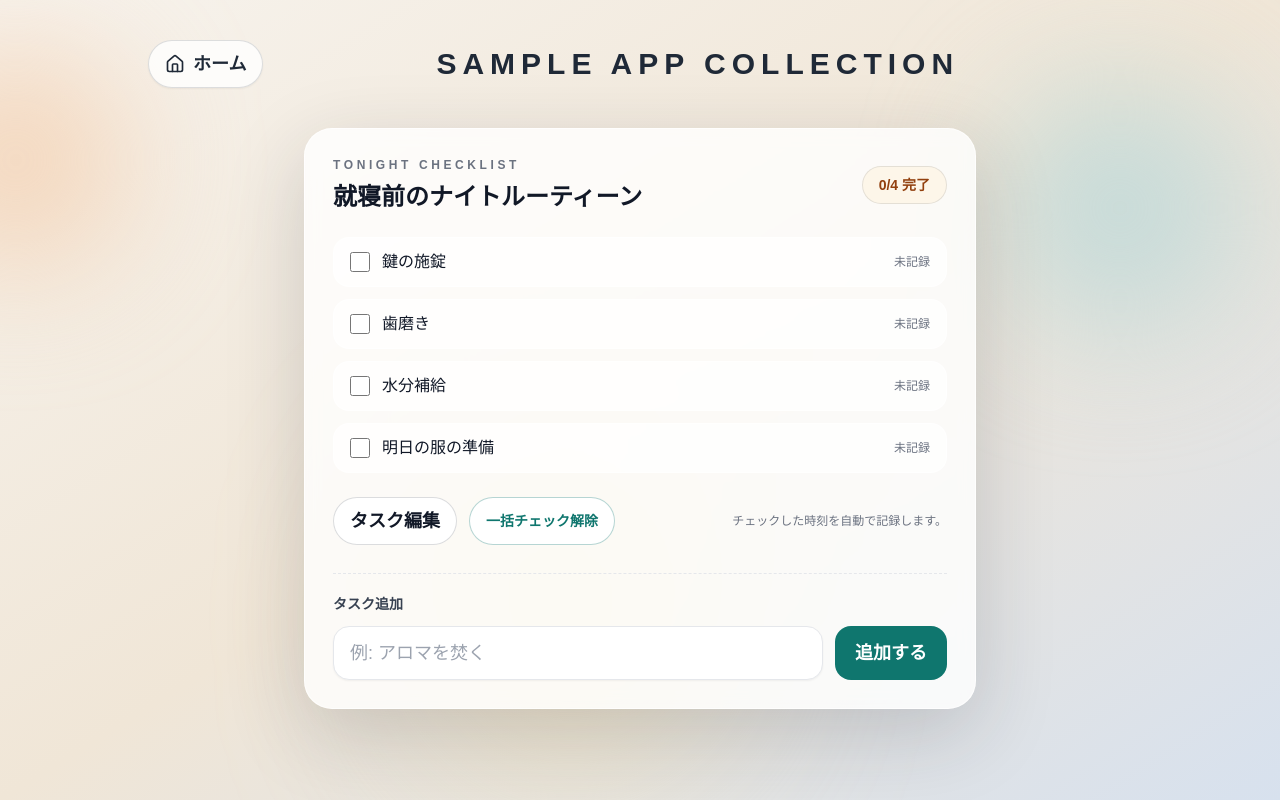
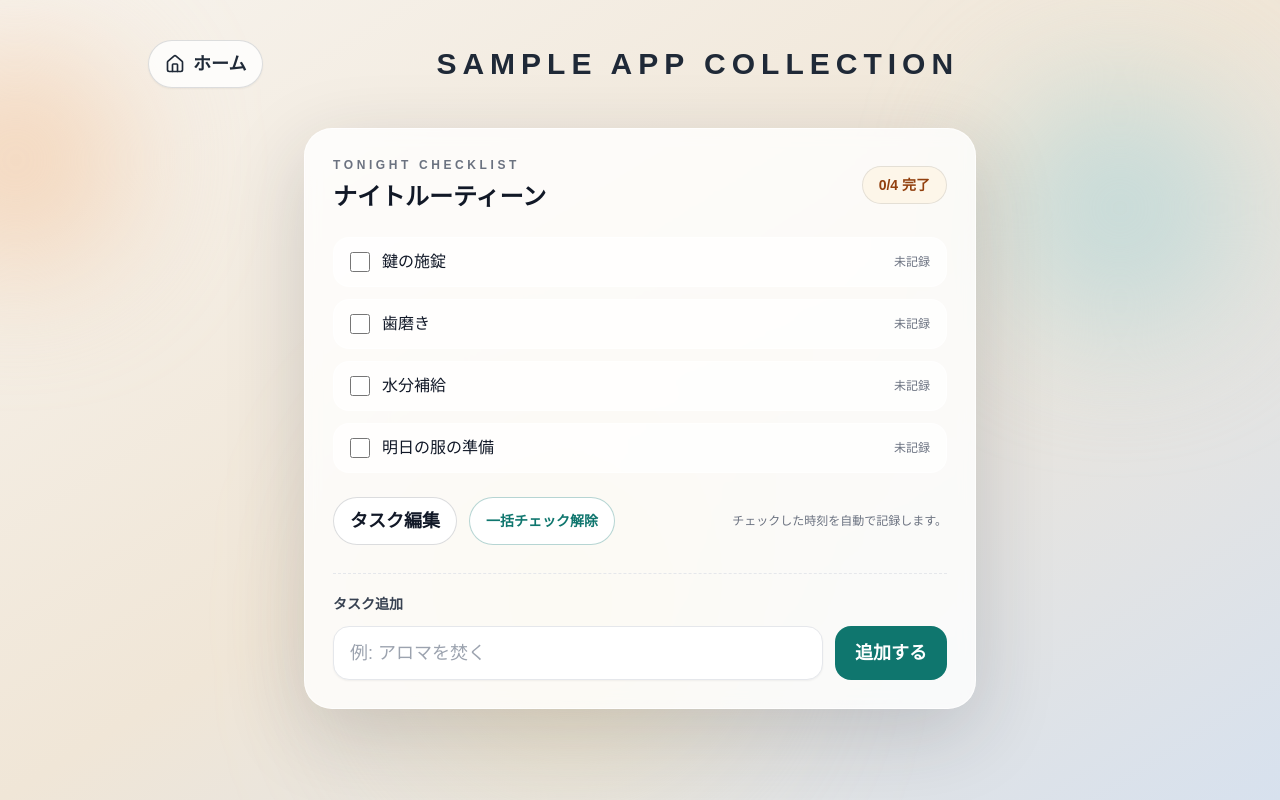
Before and after one commit to YOMO3923/AI_Training_Project, a React (Vite) app: page /night-routine in a window 1280 px wide. Built offline with nearby package versions, Linux system fonts and the light colour scheme; a web font is replaced by a local one.

Commit message:
fix: 文言変更 - ナイトルーティーン

```diff
--- a/src/features/night-routine/components/NightRoutinePage.tsx
+++ b/src/features/night-routine/components/NightRoutinePage.tsx
@@ -219,7 +219,7 @@ const NightRoutinePage = () => {
               Tonight checklist
             </p>
             <h2 className="mt-2 text-2xl font-semibold text-[#111827]">
-              就寝前のナイトルーティーン
+              ナイトルーティーン
             </h2>
           </div>
           <div className="rounded-full border border-[#111827]/10 bg-[#fdf6e9] px-4 py-2 text-sm font-semibold text-[#92400e]">
```
